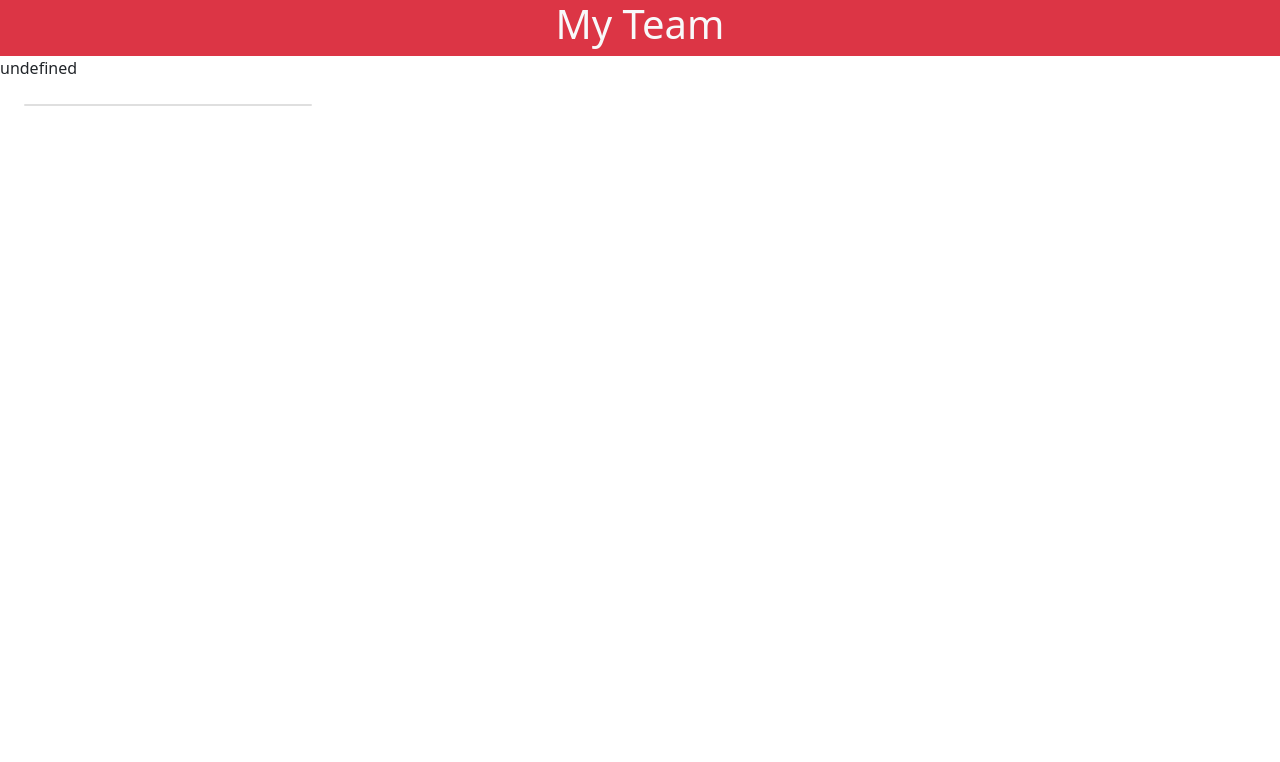
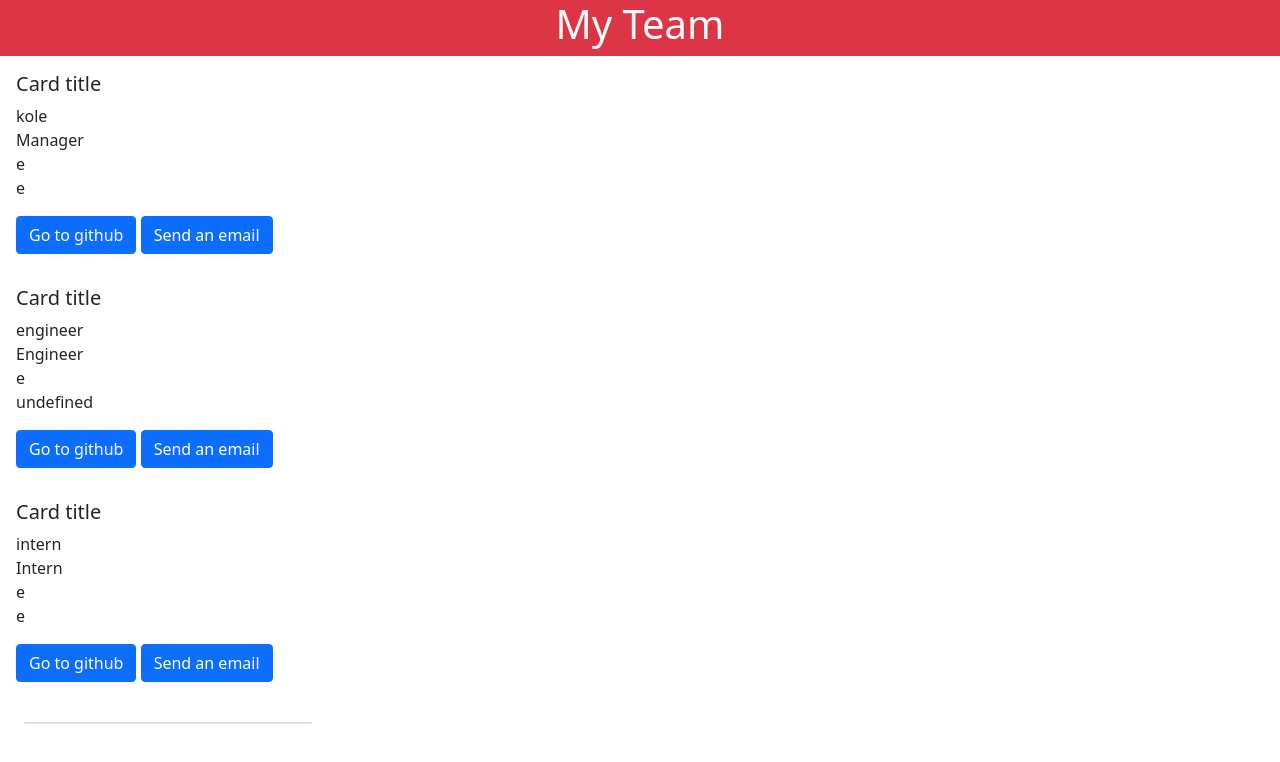
Before and after one commit to BullMooseDev/TeamProfileGenerator, a website: page teamProfile.html in a window 1280 px wide. Drawn offline with nearby package versions, Linux system fonts and the light colour scheme.

Commit message:
final touches

```diff
--- a/index.js
+++ b/index.js
@@ -74,11 +74,6 @@ function engineerQuestions () {
         },
         {
             type: 'input',
-            message: 'What is the Engineer office number?',
-            name: `engOffice`
-        },
-        {
-            type: 'input',
             message: 'What is the Engineer Github?',
             name: `engGithub`
         }
--- a/lib/engineer.js
+++ b/lib/engineer.js
@@ -1,10 +1,9 @@
 const Employee = require('./employee');
 
 class Engineer extends Employee {
-    constructor(github) {
+    constructor(name, id, email, github) {
         super(name, id, email);
 
-        this.office = office;
         this.github = github;
     }
     getRole() {
--- a/teamProfile.html
+++ b/teamProfile.html
@@ -13,7 +13,25 @@
         </div>
 
     <!-- cards go here -->
-    undefined
+
+            <div class="card-body">
+              <h5 class="card-title">Card title</h5>
+              <p class="card-text">kole <br>Manager <br>e <br>e </p>
+              <a href="https://github.com/test" id="github" class="btn btn-primary">Go to github</a>
+              <a href="mailto: e" id="email" class="btn btn-primary">Send an email</a>
+            </div>
+            <div class="card-body">
+              <h5 class="card-title">Card title</h5>
+              <p class="card-text">engineer <br>Engineer <br>e <br>undefined </p>
+              <a href="https://github.com/test" id="github" class="btn btn-primary">Go to github</a>
+              <a href="mailto: e" id="email" class="btn btn-primary">Send an email</a>
+            </div>
+            <div class="card-body">
+              <h5 class="card-title">Card title</h5>
+              <p class="card-text">intern <br>Intern <br>e <br>e </p>
+              <a href="https://github.com/test" id="github" class="btn btn-primary">Go to github</a>
+              <a href="mailto: e" id="email" class="btn btn-primary">Send an email</a>
+            </div>
 
     <div class="card m-4" id="cardHome" style="width: 18rem;">
     </div>
```
Also changed, not shown: lib/src/htmlTemplate.js (+6 -3 lines), readme.md.
